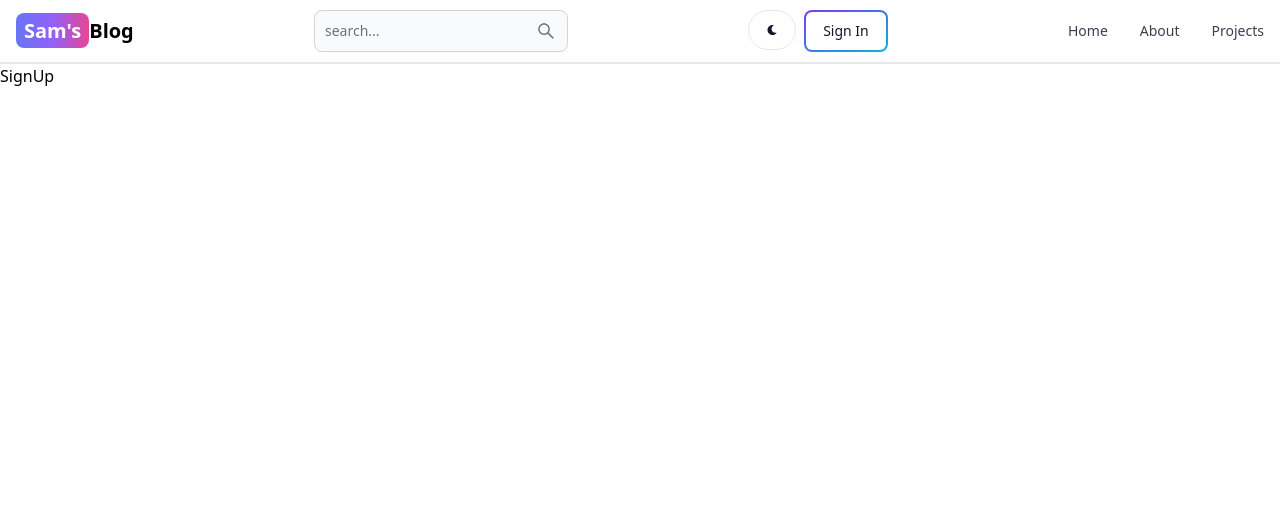
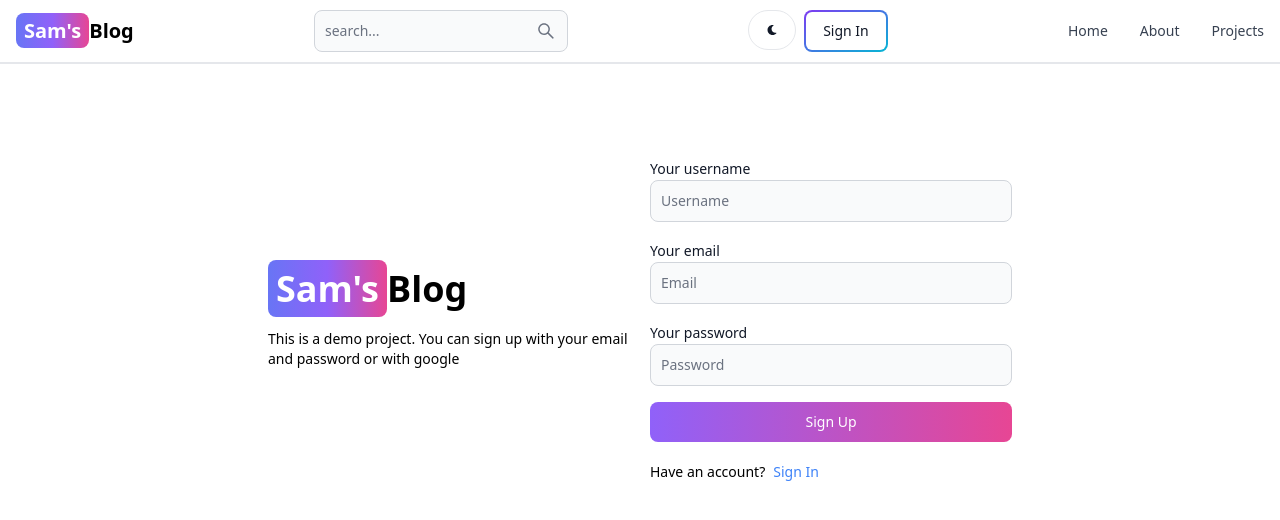
Before and after one commit to sameer6576/SamBlog, a React (Vite) app in the folder client/: page /sign-up in a window 1280 px wide. Shown: the top 520 px of the page. Built offline with nearby package versions, Linux system fonts and the light colour scheme.

Commit message:
completed sign-up page ui

```diff
--- a/client/src/pages/SignUp.jsx
+++ b/client/src/pages/SignUp.jsx
@@ -1,5 +1,51 @@
+import { Button, Label, TextInput } from "flowbite-react";
+import { Link } from "react-router-dom";
+
 function SignUp() {
-  return <div>SignUp</div>;
+  return (
+    <div className="min-h-screen mt-20">
+      <div className=" flex p-3 max-w-3xl mx-auto md:flex-row flex-col md:items-center gap-5">
+        <div className="flex-1">
+          <Link
+            to="/"
+            className="sm:text-4xl font-bold dark:text-white text-4xl"
+          >
+            <span className="px-2 py-1 bg-gradient-to-r from-indigo-500 via-purple-500 to-pink-500 rounded-lg text-white text-4xl sm:text-4xl">{`Sam's`}</span>
+            Blog
+          </Link>
+          <p className="text-sm mt-5 ">
+            This is a demo project. You can sign up with your email and password
+            or with google
+          </p>
+        </div>
+        <div className="flex-1">
+          <form className="flex flex-col gap-4">
+            <div>
+              <Label value="Your username" />
+              <TextInput type="text" placeholder="Username" id="username" />
+            </div>
+            <div>
+              <Label value="Your email" />
+              <TextInput type="text" placeholder="Email" id="email" />
+            </div>
+            <div>
+              <Label value="Your password" />
+              <TextInput type="text" placeholder="Password" id="password" />
+            </div>
+            <Button gradientDuoTone="purpleToPink" type="submit">
+              Sign Up
+            </Button>
+          </form>
+          <div className="flex gap-2 text-sm mt-5">
+            <span>Have an account?</span>
+            <Link to="/sign-in" className="text-blue-500">
+              Sign In
+            </Link>
+          </div>
+        </div>
+      </div>
+    </div>
+  );
 }
 
-export default SignUp
+export default SignUp;
```
